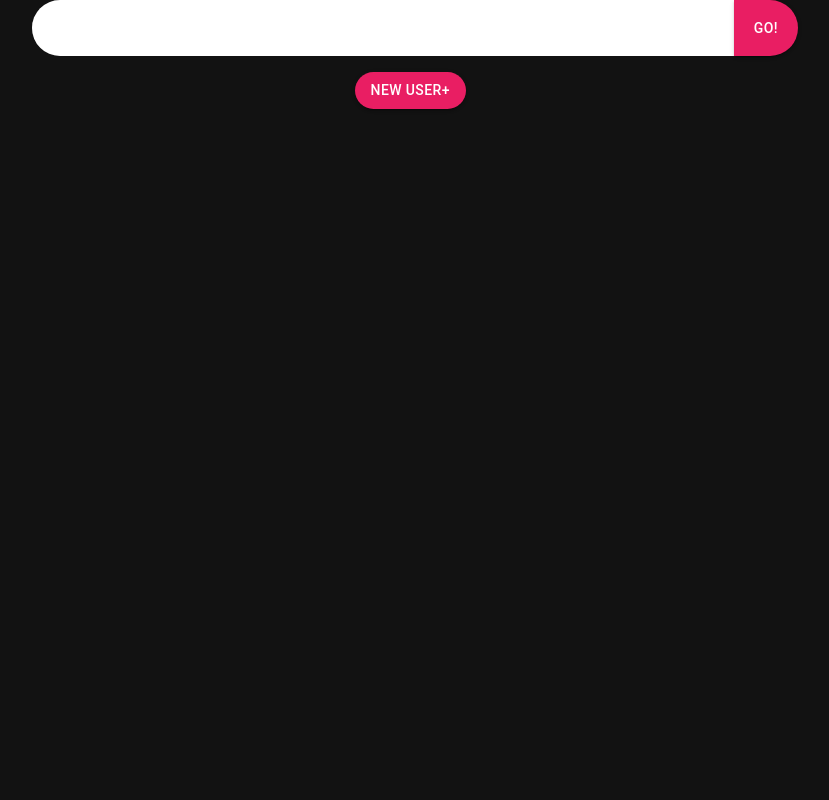
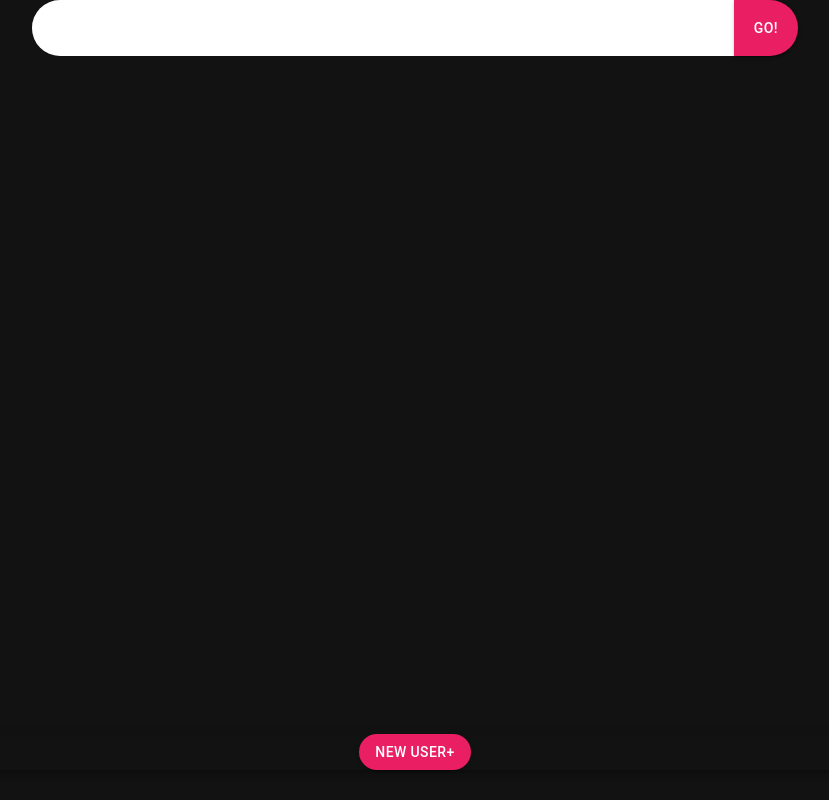
Before and after one commit to jchanda1/aimii, a React (Create React App) app: page / in a window 1280 px wide. Shown: the whole page, without its empty margins (225-1054 px from the left). Built offline with nearby package versions, Linux system fonts and the light colour scheme.

Commit message:
new footer with new user button

```diff
--- /dev/null
+++ b/src/Components/Footer/Footer.js
@@ -0,0 +1,53 @@
+import { AppBar, Grid } from "@mui/material";
+import MyButton from "../MyButton/MyButton";
+import { useDispatch } from "react-redux";
+import { newEmployeeActions } from "../../store/newEmployeeSlice";
+
+const Footer = () => {
+  const dispatch = useDispatch();
+
+  //   const useStyles = makeStyles((theme) => ({
+  //     footer: {
+  //       position: "fixed",
+  //       bottom: 0,
+  //       width: "100%",
+  //       height: 60,
+  //       textAlign: "center",
+  //     },
+  //   }));
+
+  const onClickHandler = (e) => {
+    dispatch(newEmployeeActions.toggleIsVisible());
+  };
+
+  //   const classes = useStyles();
+
+  //   return (
+  //     <Grid container spacing={1} className={classes.footer}>
+  //       <Grid item xs={5} />
+  //       <Grid item xs={2}>
+  //         <MyButton onClickHandler={onClickHandler}>New User+</MyButton>
+  //       </Grid>
+  //       <Grid item xs={5} />
+  //     </Grid>
+  //   );
+
+  return (
+    <AppBar
+      position="fixed"
+      color="transparent"
+      elvation={0}
+      sx={{ top: "auto", bottom: 30 }}
+    >
+      <Grid container spacing={1}>
+        <Grid item xs={5} />
+        <Grid item xs={2} sx={{ textAlign: "center" }}>
+          <MyButton onClickHandler={onClickHandler}>New User+</MyButton>
+        </Grid>
+        <Grid item xs={5} />
+      </Grid>
+    </AppBar>
+  );
+};
+
+export default Footer;
--- a/src/Components/HomePage/HomePage.js
+++ b/src/Components/HomePage/HomePage.js
@@ -5,6 +5,7 @@ import { Container, Grid } from "@mui/material";
 import ResultGrid from "../ResultGrid/ResultGrid";
 import React from "react";
 import FormSubmitSuccess from "../NewEmployeeForm/FormSubmitSuccess";
+import Footer from "../Footer/Footer";
 
 const HomePage = () => {
   const showAlert = useSelector((state) => state.newEmployee.showAlert);
@@ -28,6 +29,9 @@ const HomePage = () => {
           <Grid item xs={12}>
             <ResultGrid />
           </Grid>
+          <Grid item xs={12}>
+            <Footer />
+          </Grid>
         </Grid>
       </Container>
     </>
--- a/src/Components/NewEmployeeForm/NewEmployee.js
+++ b/src/Components/NewEmployeeForm/NewEmployee.js
@@ -1,27 +1,15 @@
 import { useSelector } from "react-redux";
-import { useDispatch } from "react-redux";
-import { newEmployeeActions } from "../../store/newEmployeeSlice";
 import NEForm from "./NEForm";
 import { Grid } from "@mui/material";
-import MyButton from "../MyButton/MyButton";
 
 const NewEmployee = () => {
-  const dispatch = useDispatch();
   const formIsVisible = useSelector((state) => state.newEmployee.isVisible);
-  const onClickHandler = (e) => {
-    dispatch(newEmployeeActions.toggleIsVisible());
-  };
 
   return (
     <Grid container spacing={1}>
       <Grid item xs={12}>
         {formIsVisible && <NEForm />}
       </Grid>
-      <Grid item xs={5} />
-      <Grid item xs={2}>
-        <MyButton onClickHandler={onClickHandler}>New User+</MyButton>
-      </Grid>
-      <Grid item xs={5} />
     </Grid>
   );
 };
```
